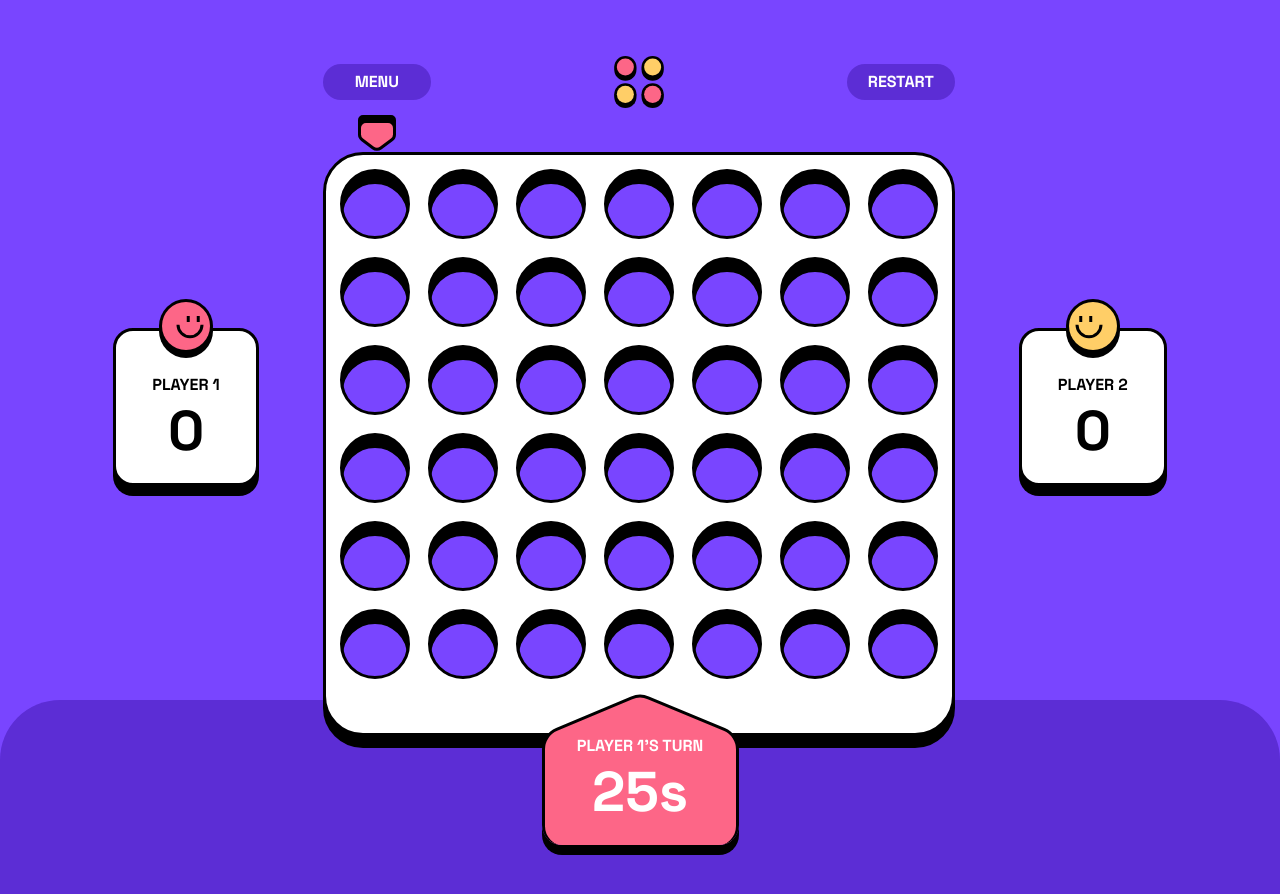
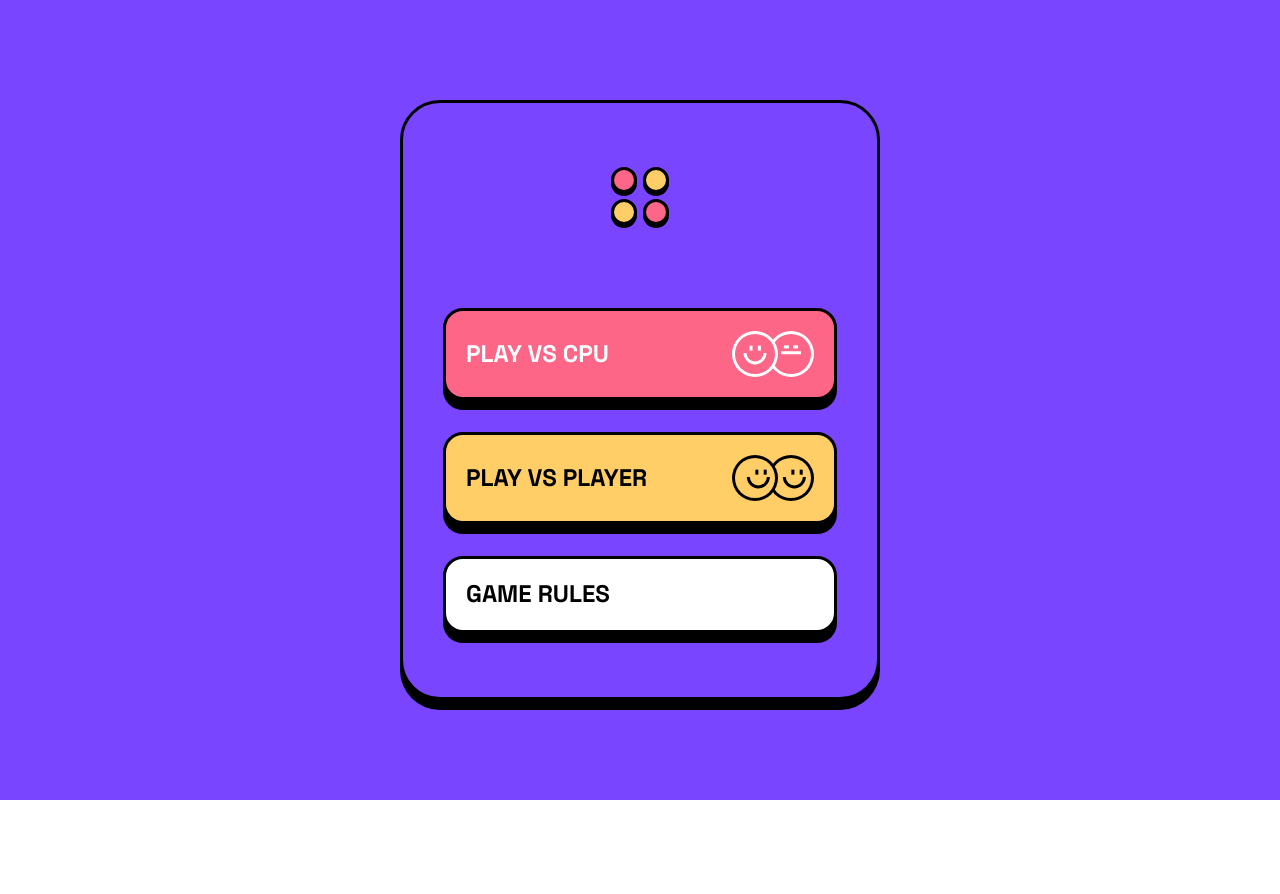
Before and after one commit to mehdi-zibout/FEM-Connect-Four-game, a React (Vite) app: page / in a window 1280 px wide. Shown: the top 894 px of the page. After the commit the page ends 800 px from the top, so only its background shows below. Built offline with nearby package versions, Linux system fonts and the light colour scheme.

Commit message:
menu is first view again

```diff
--- a/src/App.tsx
+++ b/src/App.tsx
@@ -17,7 +17,7 @@ import RulesView from "./Views/RulesView";
 function App() {
   const [matchNumber, setMatchNumber] = useState(0);
   const [isAgainstCPU, setIsAgainstCPU] = useState(false);
-  const [view, setView] = useState(1);
+  const [view, setView] = useState(0);
   return (
     <>
       <main className="bg-purple h-full min-h-screen flex justify-center items-center">
```
